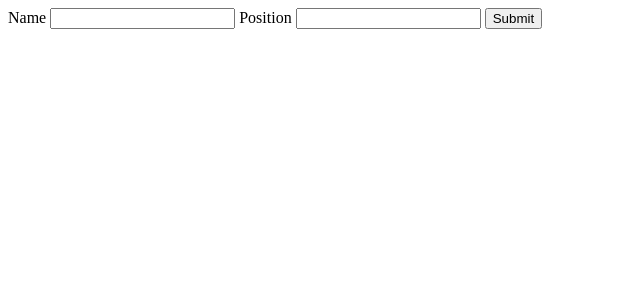
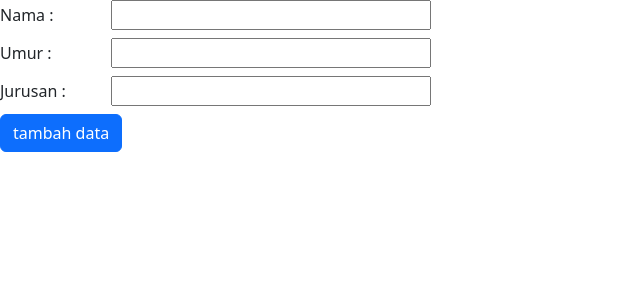
Before and after one commit to GalihRizkyFahrezy/php_CRUD, a PHP site: page /create.php in a window 1280 px wide. Shown: the top 300 px of the page, without its empty margins (0-640 px from the left). Run offline with PHP 8.4, Linux system fonts and the light colour scheme.

Commit message:
Update create.php

```diff
--- a/create.php
+++ b/create.php
@@ -1,41 +1,47 @@
-<?php
-include "database.php";
-
-$name ="";
-$description="";
-$sql = "INSERT INTO items (name, description) VALUES('$name','$description')";
-
-
-if($_SERVER['REQUEST_METHOD']=='POST')
-{
-    $name = $_POST['name'];
-    $description = $_POST['description'];
-
-    if ($conn->query($sql) === TRUE) {
-        header("Location: index.php");
-        exit;
-    } else {
-        echo "Error: " . $sql . "<br>" . $conn->error;
-    }
-
-}
-
-?>
-
 <!DOCTYPE html>
 <html lang="en">
 <head>
     <meta charset="UTF-8">
     <meta name="viewport" content="width=device-width, initial-scale=1.0">
-    <title>Create</title>
+    <link href="https://cdn.jsdelivr.net/npm/bootstrap@5.3.3/dist/css/bootstrap.min.css" rel="stylesheet" integrity="sha384-QWTKZyjpPEjISv5WaRU9OFeRpok6YctnYmDr5pNlyT2bRjXh0JMhjY6hW+ALEwIH" crossorigin="anonymous">
+    <title>Document</title>
 </head>
 <body>
-    <form method="post">
-        <label>Name</label>
-        <input type="text" name="name" value="<?php echo $name?>">
-        <label>Position</label>
-        <input type="text" name="description" value="<?php echo $description?>">
-        <button type="submit" class="btn btn-primary">Submit</button>
+    <form method="POST" action="create.php">
+        <div class="mb-2">
+            <label class="col-sm-1">Nama : </label>
+            <input class="col-sm-3" type="text" name="nama"><br>
+        </div>
+        <div class="mb-2">
+            <label class="col-sm-1">Umur : </label>
+            <input class="col-sm-3" type="text" name="umur"><br>
+        </div>
+        <div class="mb-2">
+            <label class="col-sm-1">Jurusan : </label>
+            <input  class="col-sm-3" type="text" name="jurusan"><br>
+        </div>
+
+    <input class="btn btn-primary" type="submit" value="tambah data">
     </form>
 </body>
 </html>
+
+<?php
+include("database.php");
+
+if($_SERVER["REQUEST_METHOD"] == "POST")
+{
+    $nama = $_POST['nama'];
+    $umur = $_POST['umur'];
+    $jurusan = $_POST['jurusan'];
+
+    $sql= "insert into mahasiswa (nama, umur, jurusan) values ($nama,$umur,$jurusan);";
+
+    if ($conn->query($sql) === TRUE) {
+        echo "Data berhasil ditambahkan";
+    } else {
+        echo "Error: " . $sql . "<br>" . $conn->error;
+    }
+    header("location: index.php");
+}
+?>
```
